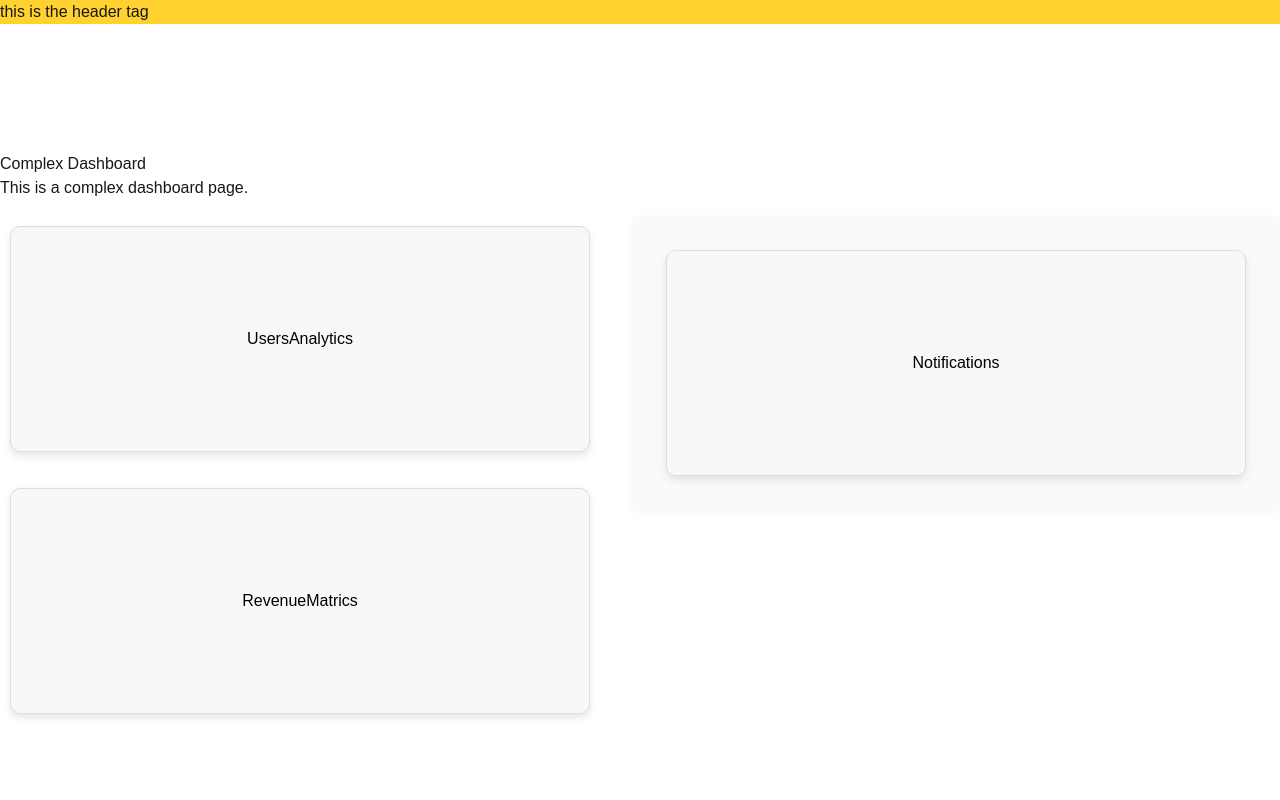
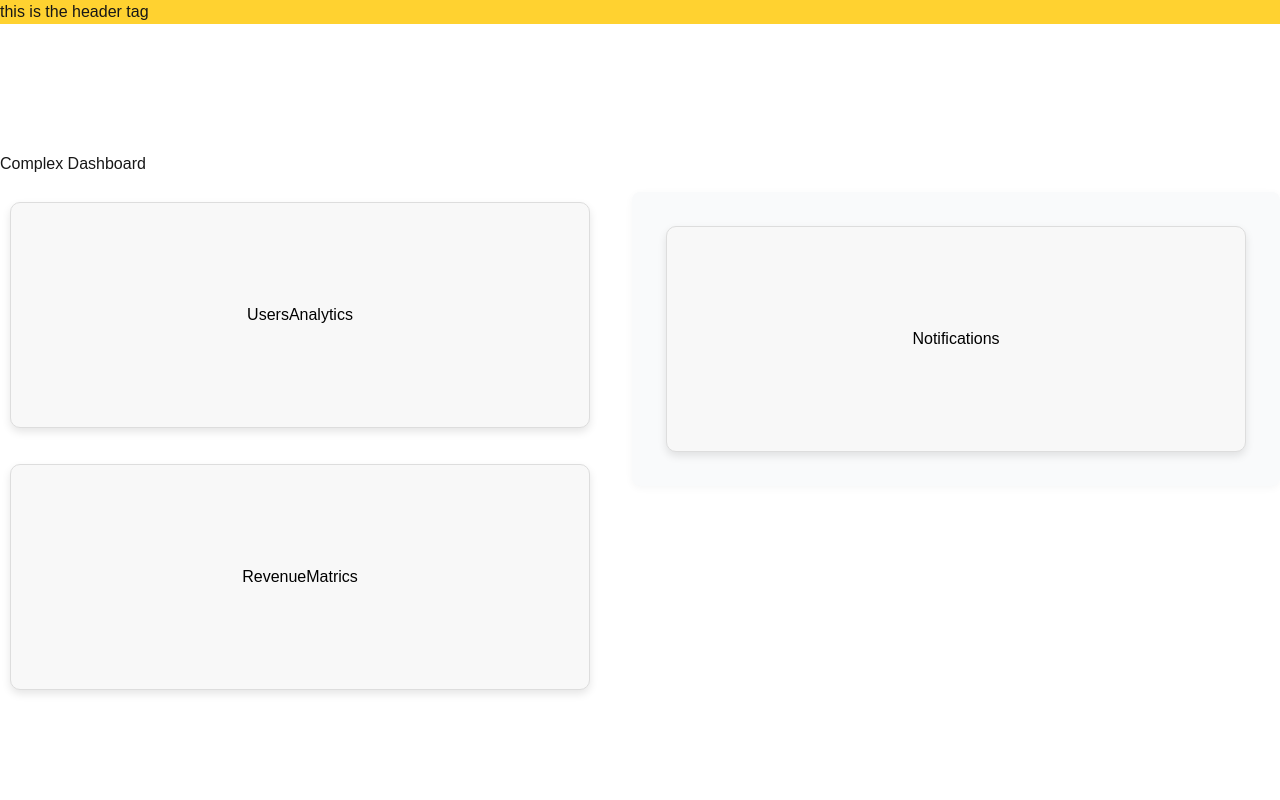
Before and after one commit to MogesBekele/next, a Next.js app: page /complex-dashboard in a window 1280 px wide. Shown: the top 800 px of the page. Built offline with nearby package versions, Linux system fonts and the light colour scheme.

Commit message:
dashboard with miltple sections

```diff
--- a/src/app/complex-dashboard/page.tsx
+++ b/src/app/complex-dashboard/page.tsx
@@ -2,7 +2,7 @@ export default function ComplexDashboard() {
   return (
     <div>
       <h1>Complex Dashboard</h1>
-      <p>This is a complex dashboard page.</p>
+
     </div>
   );
 }
```
